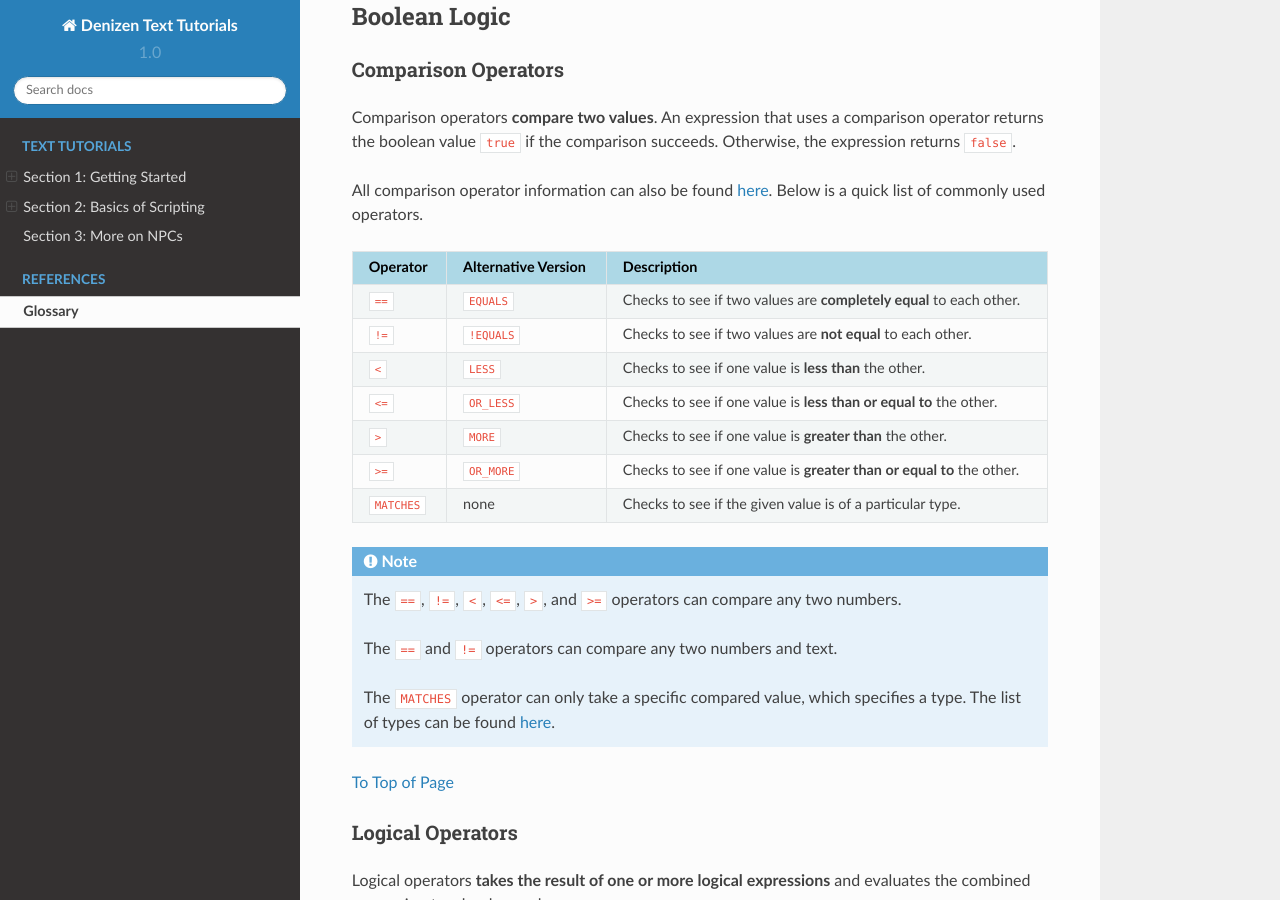
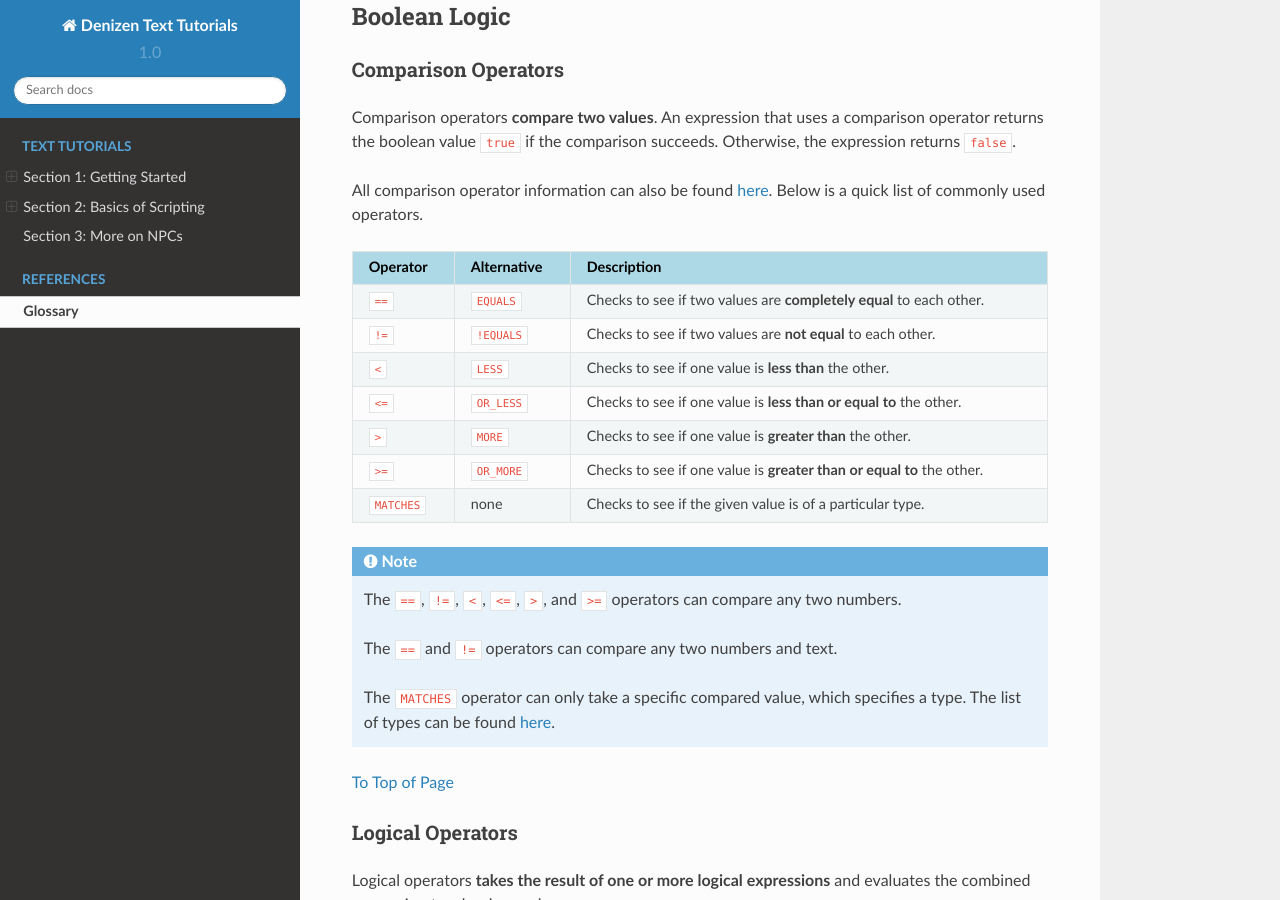
Before and after one commit to DenizenScript/Denizen-For-Bukkit-Docs, a Sphinx documentation site: the page built from source/docs/glossary.rst, in a window 1280 px wide and 900 px high, scrolled down 400 px. Built offline with Sphinx 7.4.7 and the Read the Docs theme 2.0.0, drawn with Linux system fonts in a browser that asks for light colours; some of the changed lines change nothing that is shown.

Commit message:
Additional minor stylistic changes

```diff
--- a/source/docs/glossary.rst
+++ b/source/docs/glossary.rst
@@ -26,7 +26,6 @@
 
 +-------------+-------------+--------------------------------------------------+
 | Operator    | Alternative | Description                                      |
-|             | Version     |                                                  |
 +=============+=============+==================================================+
 | ``==``      | ``EQUALS``  | Checks to see if two values are **completely     |
 |             |             | equal** to each other.                           |
@@ -115,7 +114,7 @@
       - else:
           - narrate fail
 
-.. note::
+.. important::
 
   There *must* be a space separating the parentheses from the other arguments
   for Denizen to recognize the grouping.
```
